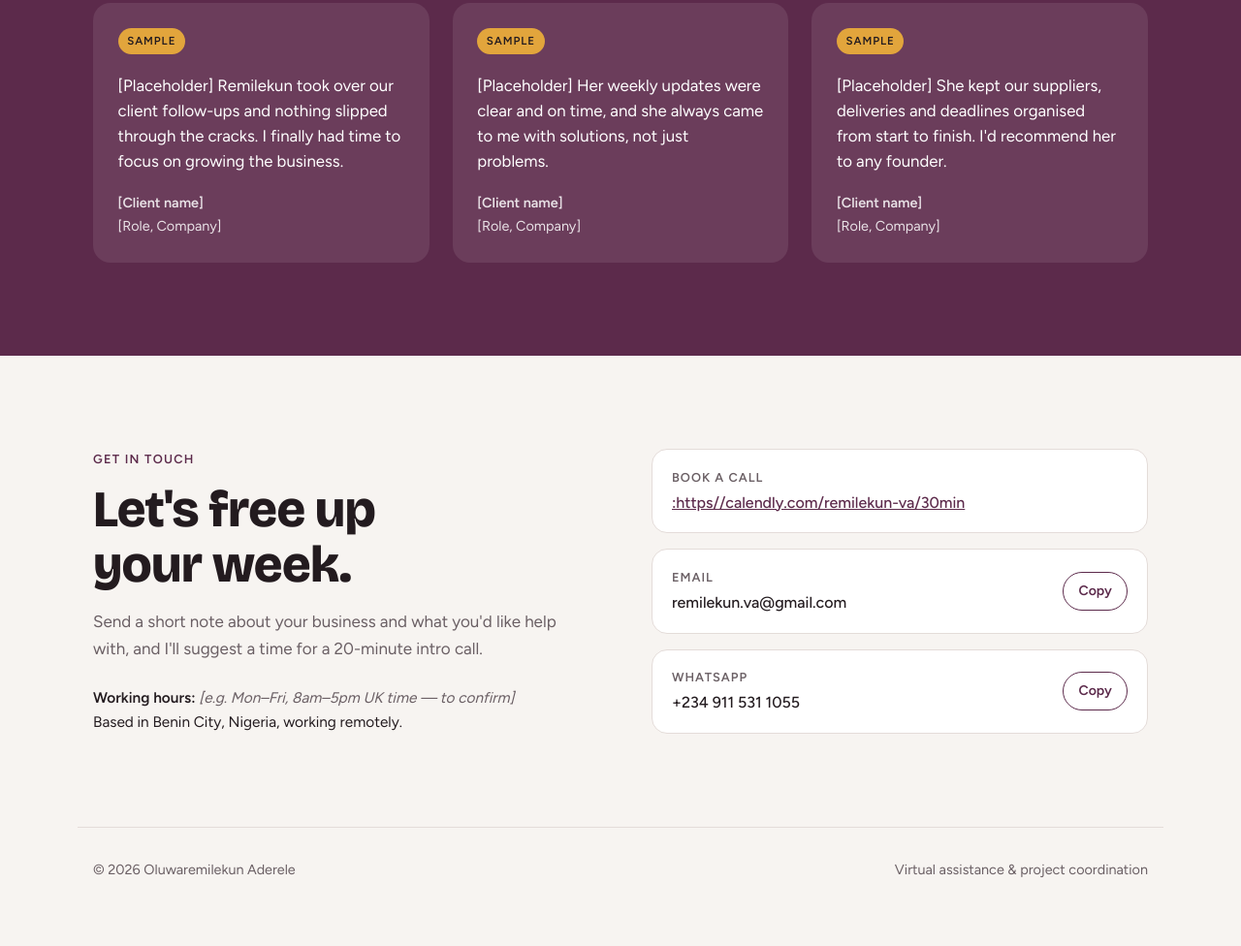
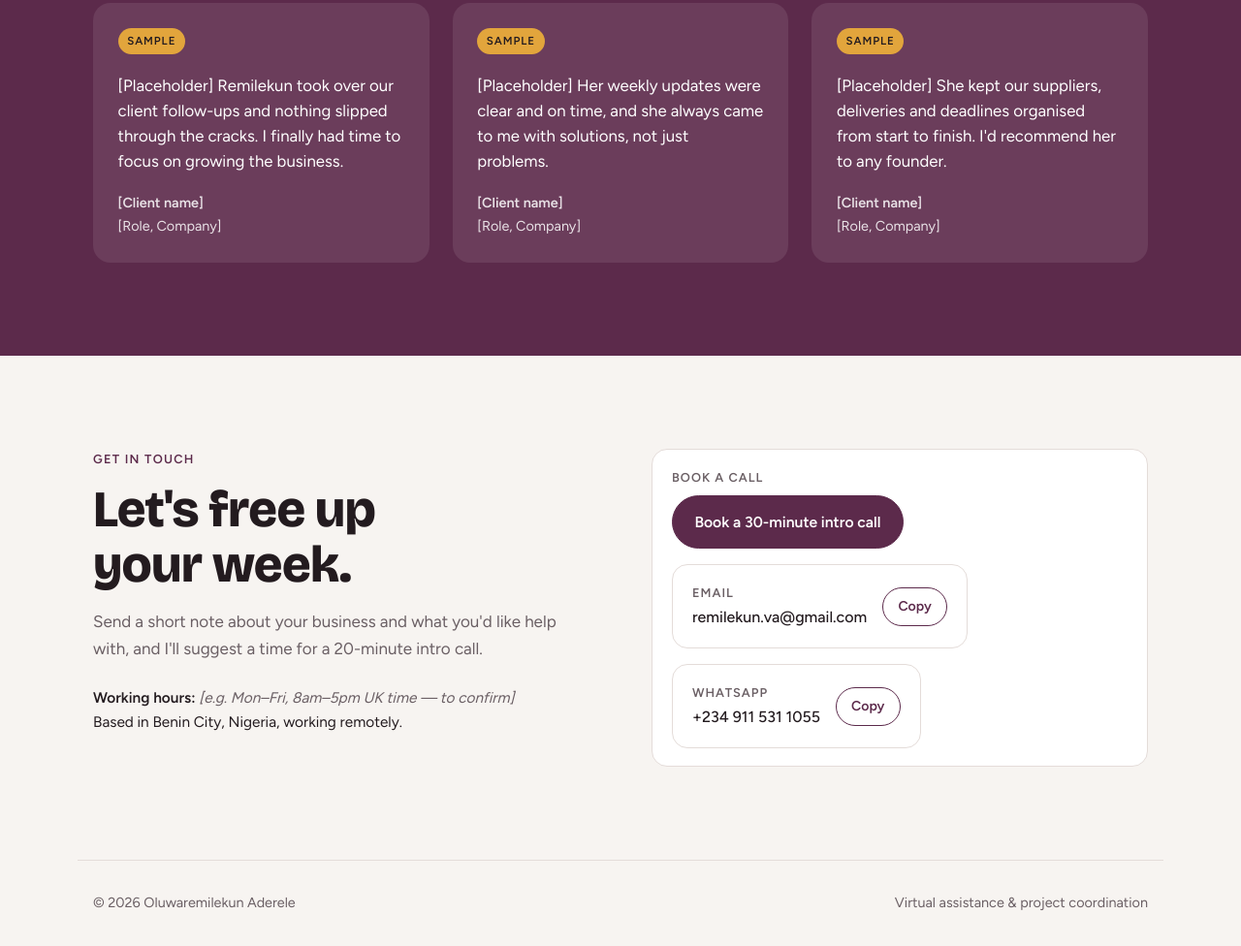
Before and after one commit to sequoiagroup/msremilekun, a plain HTML site: page index.html in a window 1280 px wide. Shown: the part 3393-4369 px from the top of the page at 97% size. Before the commit the page ends 4335 px from the top, so only its background shows below. Drawn offline with nearby package versions, Linux system fonts and the light colour scheme.

Commit message:
Update index.html
link

```diff
--- a/index.html
+++ b/index.html
@@ -271,7 +271,11 @@ section{padding-block:clamp(3.5rem,8vw,6rem)}
       </div>
       <div class="channels">
        <div class="channel">
-  <div><div class="k">Book a call</div><div class="v"><a href="https://calendly.com/remilekun-va/30min" target="_blank" rel="noopener noreferrer">:https//calendly.com/remilekun-va/30min</a></div></div>
+ <div>
+  <div class="k">Book a call</div>
+  <div class="v" style="margin-top:.5rem">
+    <a class="btn primary" href="https://calendly.com/remilekun-va/30min" target="_blank" rel="noopener noreferrer">Book a 30-minute intro call</a>
+  </div>
 </div>
         <div class="channel">
           <div><div class="k">Email</div><div class="v" id="email">remilekun.va@gmail.com</div></div>
```
